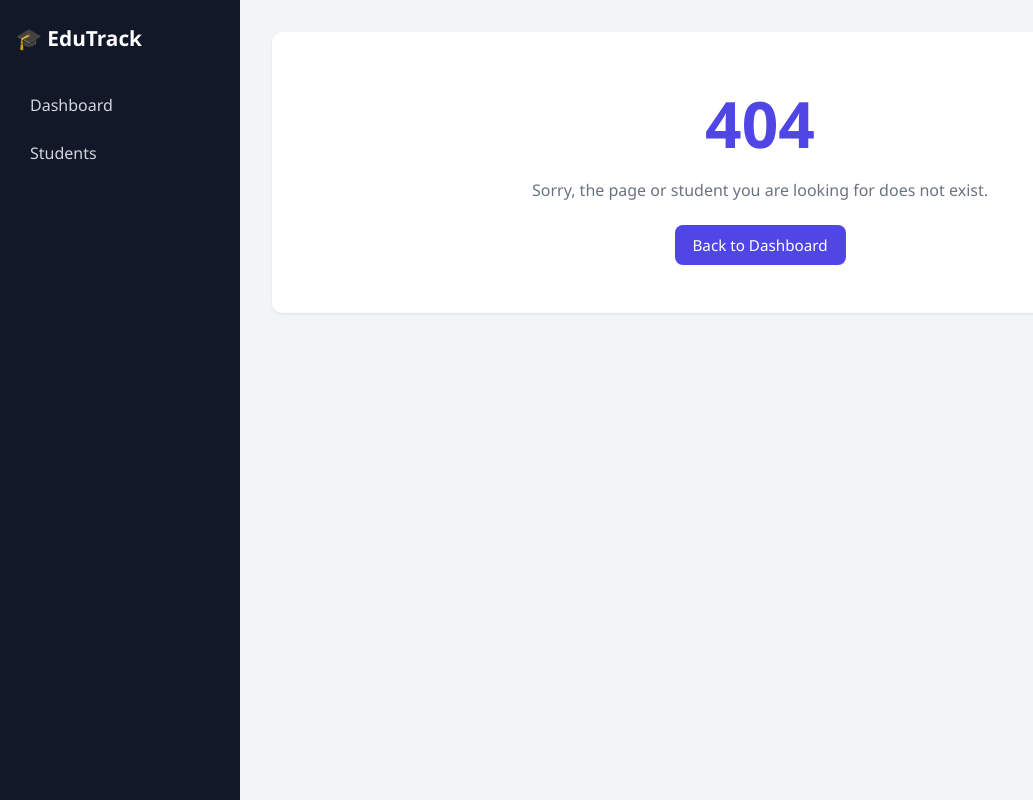
After one commit to tamirataklilu575-ctrl/edutrack, a Flask app: template templates/404.html in a window 1280 px wide. The commit adds this page. Shown: the whole page, without its empty margins (0-1033 px from the left). Run offline with Flask 3, Linux system fonts and the light colour scheme; the template is opened without the code that fills it, so the values that code supplies are empty.

Commit message:
feat: add flash messages and custom 404 page

```diff
--- a/app.py
+++ b/app.py
@@ -1,11 +1,21 @@
-"""EduTrack - Student Management System (Phase 4A: Validation)."""
+"""EduTrack - Student Management System (Phase 4B: Flash messages and 404)."""
 
 import sqlite3
 from pathlib import Path
 
-from flask import Flask, abort, redirect, render_template, request, url_for
+from flask import (
+    Flask,
+    abort,
+    flash,
+    redirect,
+    render_template,
+    request,
+    url_for,
+)
 
 app = Flask(__name__)
+# Required for flash messages. Replace with a secret environment variable in production.
+app.secret_key = "dev-only-change-me"
 
 DATABASE = Path(__file__).parent / "edutrack.db"
 
@@ -71,6 +81,12 @@ def validate_student(name, course, status):
         errors["status"] = "Please choose a valid status."
 
     return errors
+
+
+@app.errorhandler(404)
+def page_not_found(error):
+    """Render a friendly page when a URL or student does not exist."""
+    return render_template("404.html"), 404
 
 
 @app.route("/")
@@ -144,6 +160,7 @@ def add_student():
                     )
             finally:
                 conn.close()
+            flash("Student added successfully!", "success")
             return redirect(url_for("student_list"))
 
     return render_template("add_student.html", student=None, form=form, errors=errors)
@@ -181,6 +198,7 @@ def edit_student(student_id):
                         "UPDATE students SET name = ?, course = ?, status = ? WHERE id = ?",
                         (form["name"], form["course"], form["status"], student_id),
                     )
+                flash("Student updated successfully!", "success")
                 return redirect(url_for("student_list"))
     finally:
         conn.close()
@@ -200,6 +218,7 @@ def delete_student(student_id):
     finally:
         conn.close()
 
+    flash("Student deleted.", "success")
     return redirect(url_for("student_list"))
 
 
--- a/static/css/style.css
+++ b/static/css/style.css
@@ -256,3 +256,32 @@ th {
     border-color: var(--red);
     background: #fef2f2;
 }
+/* Flash messages */
+.flash {
+    padding: 12px 16px;
+    margin-bottom: 20px;
+    border-radius: 8px;
+    font-size: 0.95rem;
+}
+
+.flash-success {
+    background: #dcfce7;
+    color: #166534;
+    border: 1px solid #bbf7d0;
+}
+
+/* 404 page */
+.error-page {
+    text-align: center;
+    padding: 48px 24px;
+}
+
+.error-page h2 {
+    font-size: 4rem;
+    color: var(--primary);
+}
+
+.error-page p {
+    margin: 12px 0 24px;
+    color: var(--muted);
+}
--- /dev/null
+++ b/templates/404.html
@@ -0,0 +1,11 @@
+{% extends "base.html" %}
+
+{% block title %}Page Not Found{% endblock %}
+
+{% block content %}
+<section class="panel error-page">
+    <h2>404</h2>
+    <p>Sorry, the page or student you are looking for does not exist.</p>
+    <a href="{{ url_for('dashboard') }}" class="btn">Back to Dashboard</a>
+</section>
+{% endblock %}
--- a/templates/base.html
+++ b/templates/base.html
@@ -18,6 +18,14 @@
     </aside>
 
     <main class="content">
+        {% with messages = get_flashed_messages(with_categories=true) %}
+            {% if messages %}
+                {% for category, message in messages %}
+                <div class="flash flash-{{ category }}">{{ message }}</div>
+                {% endfor %}
+            {% endif %}
+        {% endwith %}
+
         {% block content %}{% endblock %}
     </main>
 </body>
```
